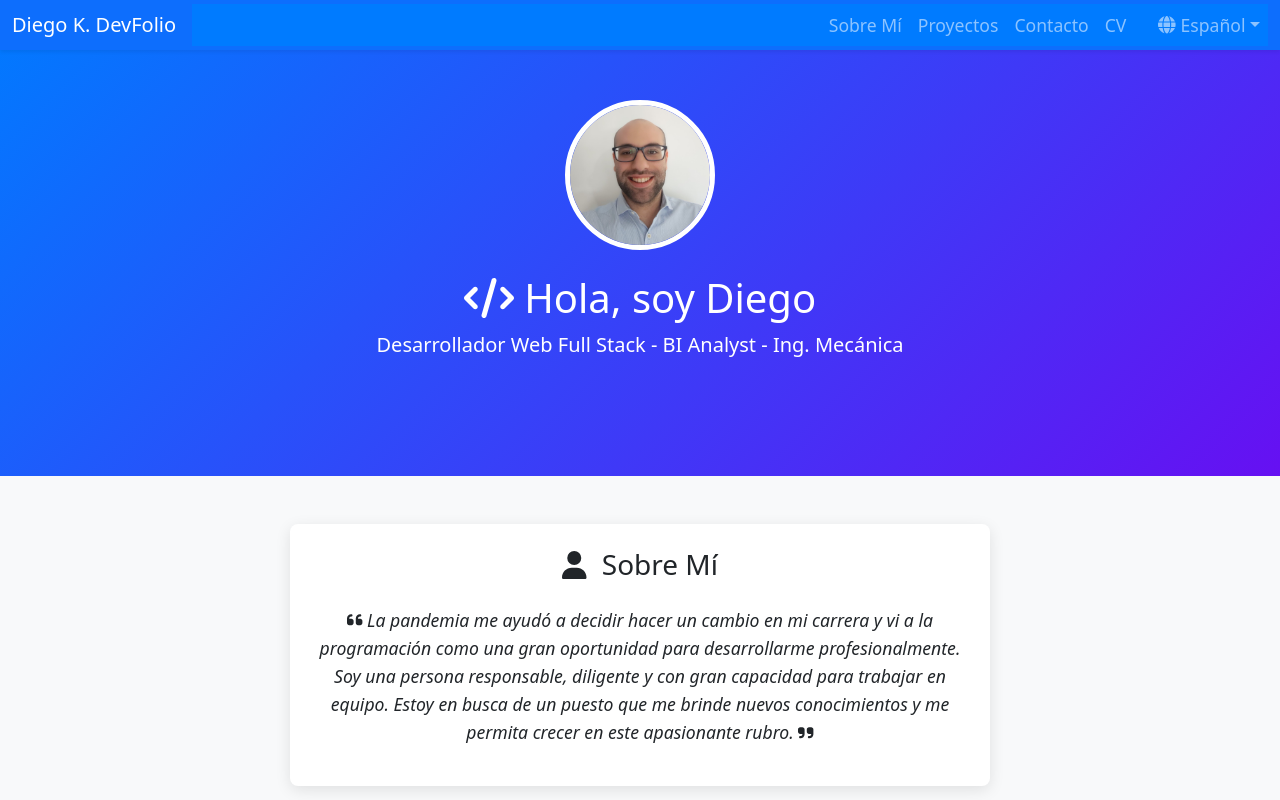
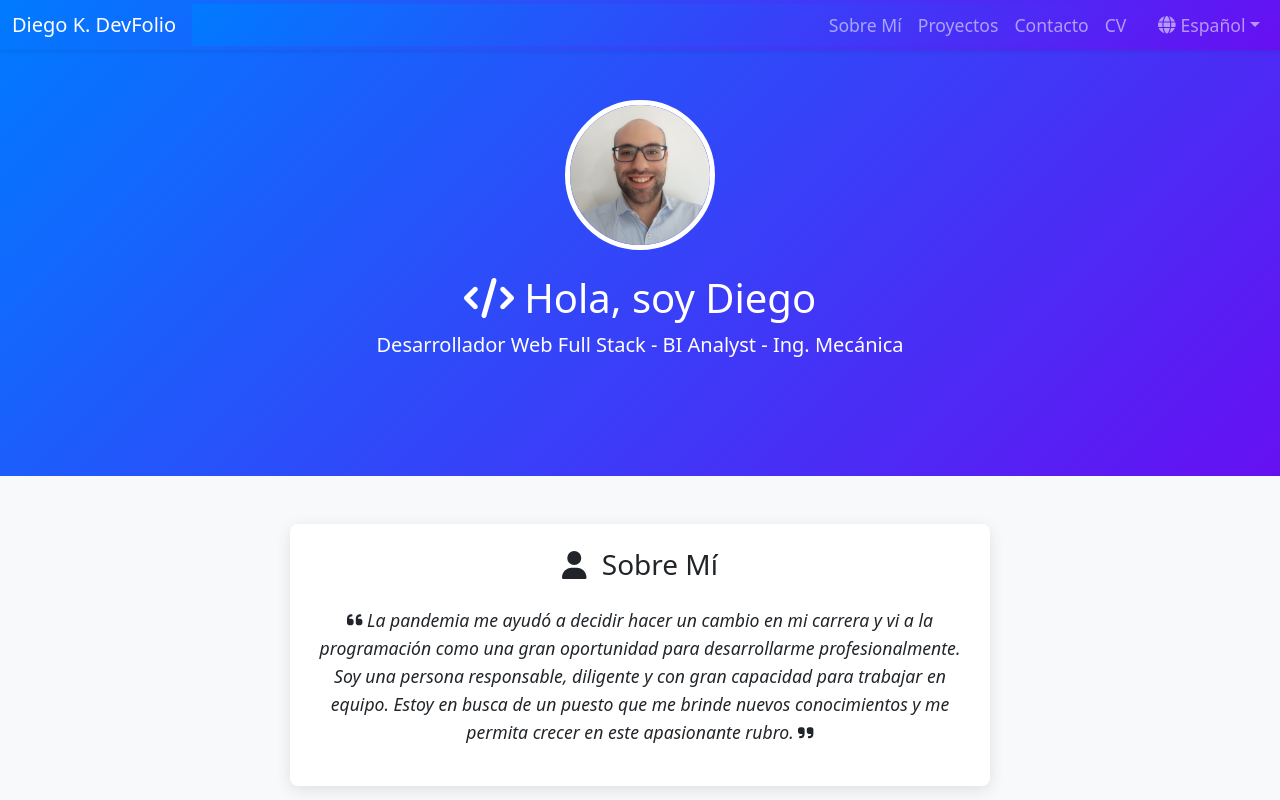
Before and after one commit to Diegok92/devfolio-diegok, a Vue app in the folder devfolio-diegok-app/: page / in a window 1280 px wide. Shown: the top 800 px of the page. Built offline with nearby package versions, Linux system fonts and the light colour scheme.

Commit message:
color en navbar

```diff
--- a/devfolio-diegok-app/src/components/Navbar.vue
+++ b/devfolio-diegok-app/src/components/Navbar.vue
@@ -2,7 +2,7 @@
 	<nav
 		class="navbar navbar-expand-lg navbar-dark bg-primary shadow-sm fixed-top"
 	>
-		<div class="container-fluid">
+		<div class="container-fluid" id="logo">
 			<a class="navbar-brand" href="#">Diego K. DevFolio</a>
 			<button
 				class="navbar-toggler"
@@ -94,7 +94,11 @@ export default {
 	max-height: 50px;
 }
 
+Nav {
+	background: linear-gradient(135deg, #007bff, #6610f2);
+}
+
 #navbarNav {
-	background-color: #007bff;
+	background: linear-gradient(135deg, #007bff, #6610f2);
 }
 </style>
```
